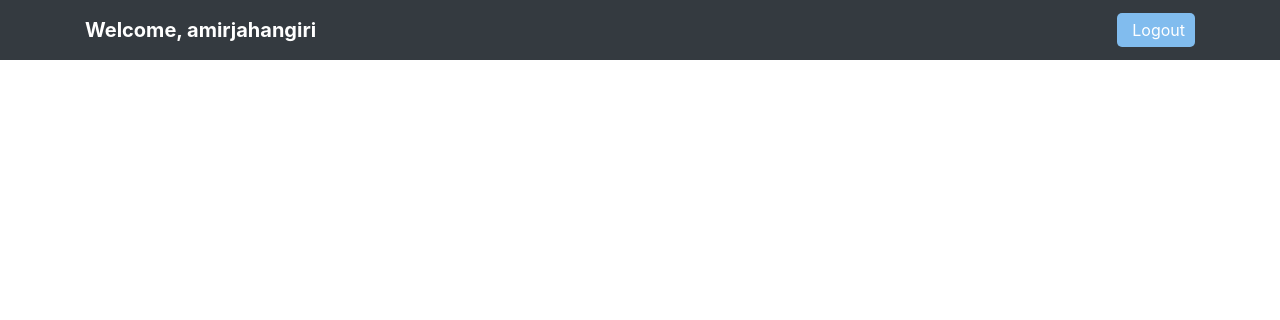
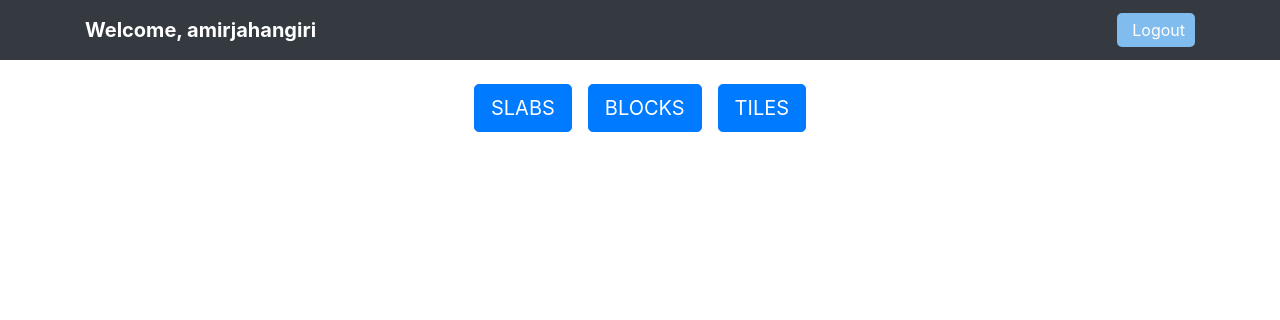
Before and after one commit to amirr37/qc-software-project, a Django app: page / in a window 1280 px wide. Shown: the top 320 px of the page. Run offline with Django 4.2, Linux system fonts and the light colour scheme; a user stored in the database is signed in; some libraries are stand-ins or nearby versions.

Commit message:
creat index page content

```diff
--- a/home_module/templates/home_module/index.html
+++ b/home_module/templates/home_module/index.html
@@ -3,6 +3,19 @@
     home page
 {% endblock %}
 {% block content %}
+<div class="p-4">
+  <ul class="list-unstyled d-flex justify-content-center mb-0">
+    <li class="mx-2">
+      <a href="{% url 'index_page' %}" class="btn btn-primary btn-lg" style="background-color: #007bff; color: #fff;">SLABS</a>
+    </li>
+    <li class="mx-2">
+      <a href="{% url 'index_page' %}" class="btn btn-primary btn-lg" style="background-color: #007bff; color: #fff;">BLOCKS</a>
+    </li>
+    <li class="mx-2">
+      <a href="{% url 'index_page' %}" class="btn btn-primary btn-lg" style="background-color: #007bff; color: #fff;">TILES</a>
+    </li>
+  </ul>
+</div>
 
 
 
```
